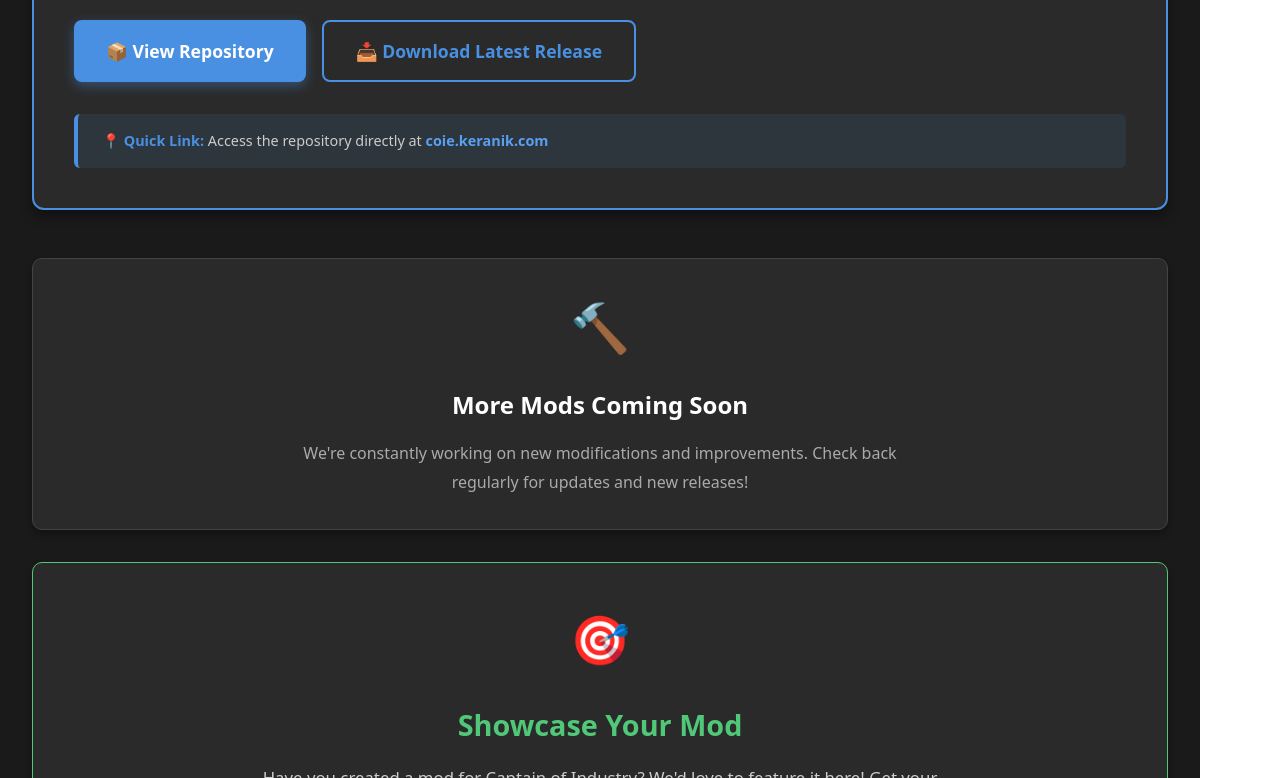
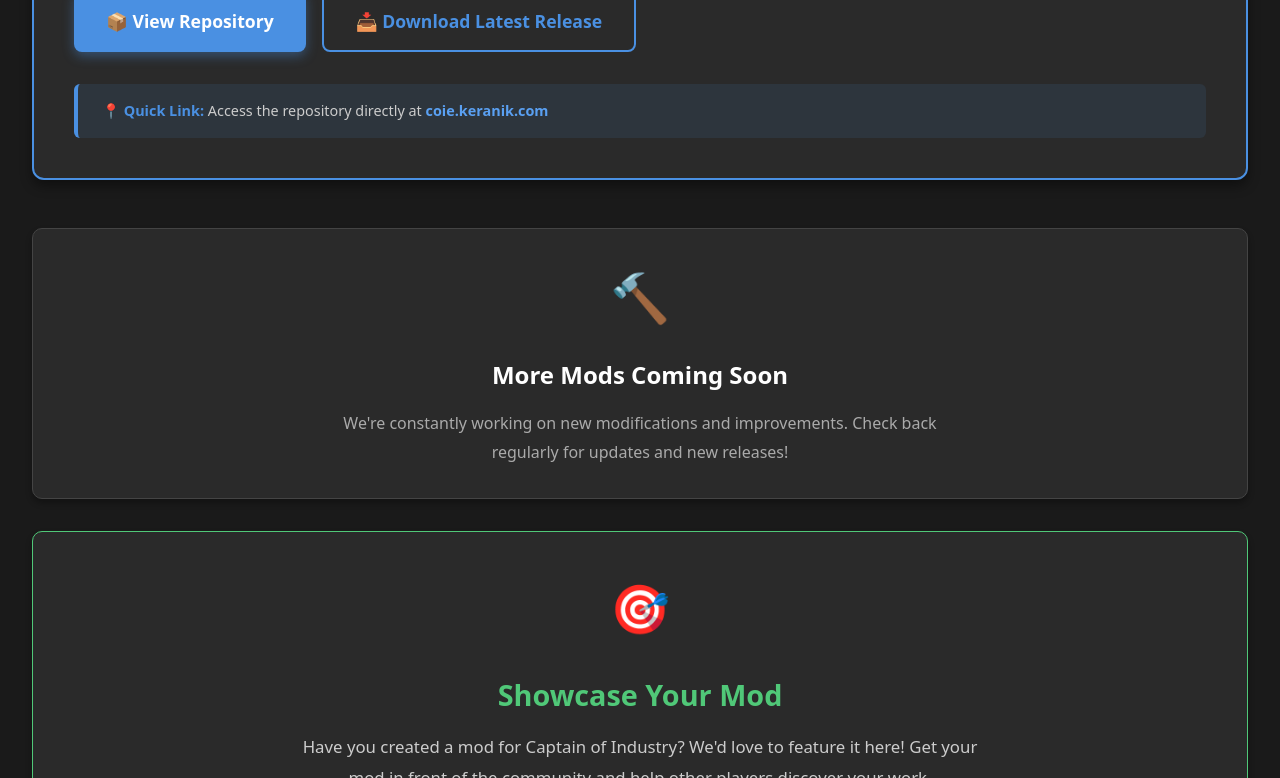
Before and after one commit to Keranik/keranik.github.io, a React (Vite) app: page /mods in a window 1280 px wide. Shown: the part 872-1650 px from the top of the page. Built offline with nearby package versions, Linux system fonts and the light colour scheme.

Commit message:
alignment adjustments testing

```diff
--- a/src/pages/About.jsx
+++ b/src/pages/About.jsx
@@ -7,7 +7,7 @@ const About = () => {
 
     return (
         <div style={{
-            maxWidth: '1200px',
+            maxWidth: '1920px',
             margin: '0 auto',
             minHeight: '100vh'
         }}>
@@ -17,7 +17,8 @@ const About = () => {
                 backgroundColor: '#2a2a2a',
                 borderBottom: '2px solid #4a90e2',
                 boxShadow: '0 4px 12px rgba(0, 0, 0, 0.3)',
-                marginBottom: '2rem'
+                marginBottom: '2rem',
+                maxWidth: '1920px'
             }}>
                 <h2 style={{
                     fontSize: '2rem',
--- a/src/pages/Mods.jsx
+++ b/src/pages/Mods.jsx
@@ -8,7 +8,7 @@ const Mods = () => {
 
     return (
         <div style={{
-            maxWidth: '1200px',
+            maxWidth: '1920px',
             margin: '0 auto',
             minHeight: '100vh'
         }}>
@@ -18,7 +18,8 @@ const Mods = () => {
                 backgroundColor: '#2a2a2a',
                 borderBottom: '2px solid #4a90e2',
                 boxShadow: '0 4px 12px rgba(0, 0, 0, 0.3)',
-                marginBottom: '2rem'
+                marginBottom: '2rem',
+                maxWidth: '1920px'
             }}>
                 <h2 style={{
                     fontSize: '2rem',
```
